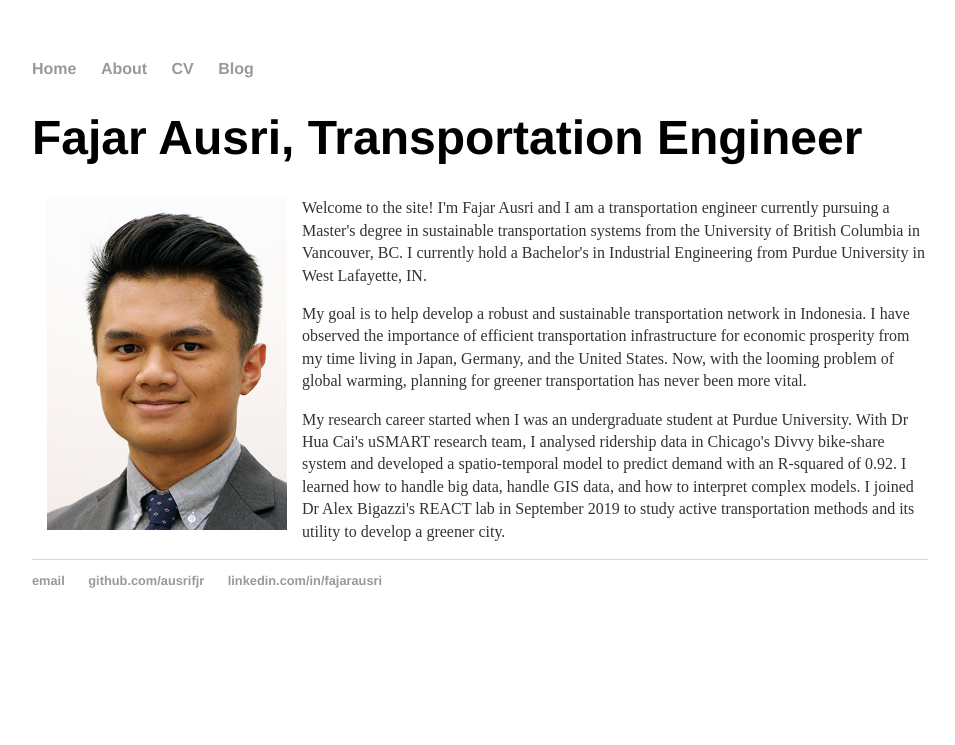
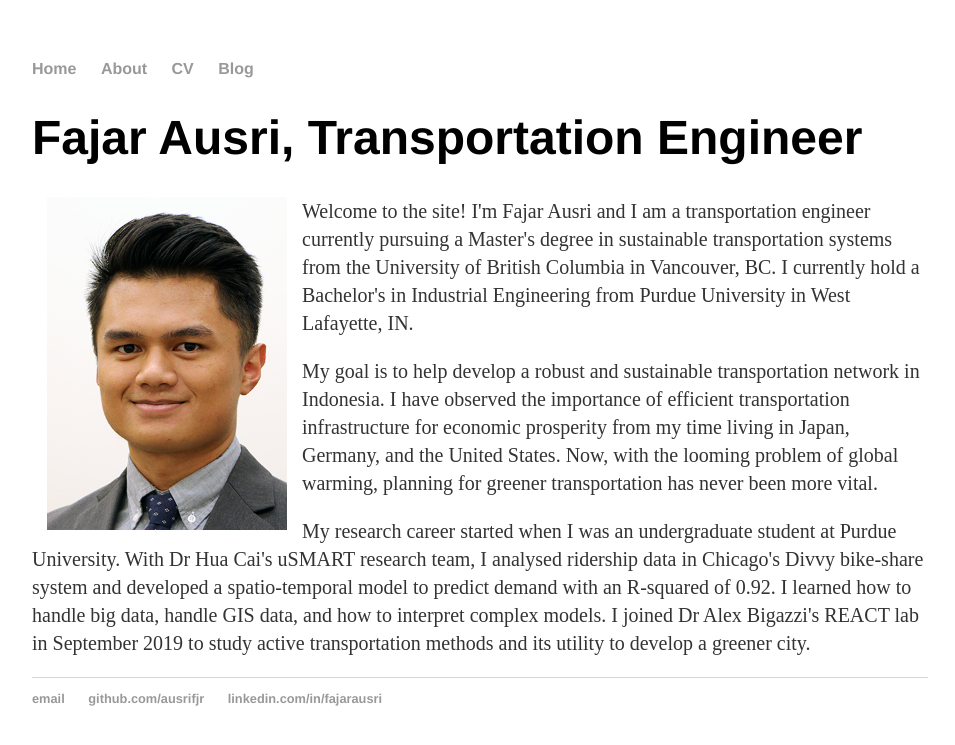
Before and after one commit to ausrifjr/ausrifjr.github.io, a Jekyll site: the page built from index.html, in a window 1280 px wide. Shown: the top 745 px of the page, without its empty margins (160-1115 px from the left). Built offline with Jekyll 4.4.1, drawn with Linux system fonts in a browser that asks for light colours.

Commit message:
Update main.css

```diff
--- a/css/main.css
+++ b/css/main.css
@@ -28,7 +28,7 @@ h2 {
     font-family:'Helvetica', 'Arial', 'Sans-Serif';
 }
 p {
-    font-size: 1em;
+    font-size: 1.25em;
     line-height: 1.4em;
     color: #333;
 }
```
